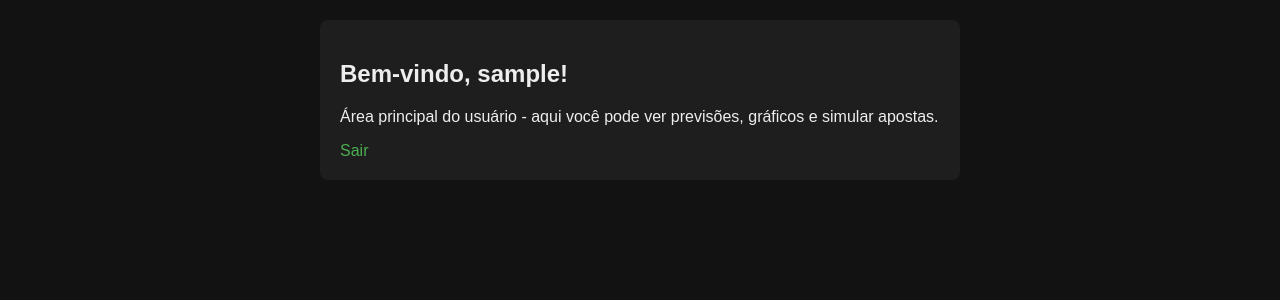
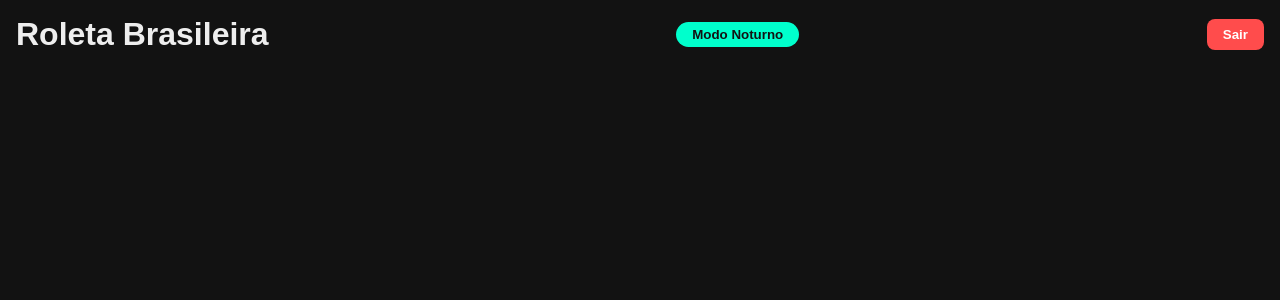
Before and after one commit to nilopb/roletainteligentanalitic, a Flask app: page /dashboard in a window 1280 px wide. Shown: the top 300 px of the page. Run offline with Flask 3, Linux system fonts and the light colour scheme; the visitor is signed in with stand-in values (Sample User, id 1).

Commit message:
Update dashboard.html

```diff
--- a/templates/dashboard.html
+++ b/templates/dashboard.html
@@ -1,15 +1,83 @@
 <!DOCTYPE html>
 <html lang="pt-BR">
 <head>
-  <meta charset="UTF-8" />
-  <title>Dashboard - Roleta Brasileira</title>
-  <link rel="stylesheet" href="/static/style.css" />
+<meta charset="UTF-8" />
+<meta name="viewport" content="width=device-width, initial-scale=1" />
+<title>Dashboard - Roleta Brasileira</title>
+<script src="https://cdn.jsdelivr.net/npm/chart.js"></script>
+<style>
+  body {
+    font-family: Arial, sans-serif;
+    background-color: #121212;
+    color: #eee;
+    margin: 0;
+    padding: 1rem;
+    transition: background-color 0.3s, color 0.3s;
+  }
+  header {
+    display: flex;
+    justify-content: space-between;
+    align-items: center;
+    margin-bottom: 1rem;
+  }
+  .toggle-theme {
+    background: #00ffcc;
+    border: none;
+    border-radius: 20px;
+    padding: 0.3rem 1rem;
+    cursor: pointer;
+    font-weight: bold;
+    color: #121212;
+  }
+  h1 {
+    margin: 0;
+  }
+  .content {
+    max-width: 900px;
+    margin: 0 auto;
+  }
+  .section {
+    background: #1f1f1f;
+    border-radius: 12px;
+    padding: 1rem;
+    margin-bottom: 1.5rem;
+  }
+  .section h2 {
+    color: #00ffcc;
+  }
+  #predictions-list {
+    list-style: none;
+    padding: 0;
+  }
+  #predictions-list li {
+    padding: 0.5rem 0;
+    border-bottom: 1px solid #333;
+  }
+  canvas {
+    background: #000;
+    border-radius: 12px;
+    max-width: 100%;
+  }
+  .logout-btn {
+    background: #ff4c4c;
+    border: none;
+    border-radius: 8px;
+    color: white;
+    padding: 0.5rem 1rem;
+    cursor: pointer;
+    font-weight: bold;
+  }
+  .logout-btn:hover {
+    background: #e03c3c;
+  }
+</style>
 </head>
 <body>
-  <div class="container">
-    <h2>Bem-vindo, {{ username }}!</h2>
-    <p>Área principal do usuário - aqui você pode ver previsões, gráficos e simular apostas.</p>
-    <a href="{{ url_for('logout') }}">Sair</a>
-  </div>
-</body>
-</html>
+  <header>
+    <h1>Roleta Brasileira</h1>
+    <button class="toggle-theme" id="toggle-theme">Modo Noturno</button>
+    <form method="POST" action="{{ url_for('logout') }}" style="display:inline;">
+      <button type="submit" class="logout-btn">Sair</button>
+    </form>
+  </header>
+  <d
```
